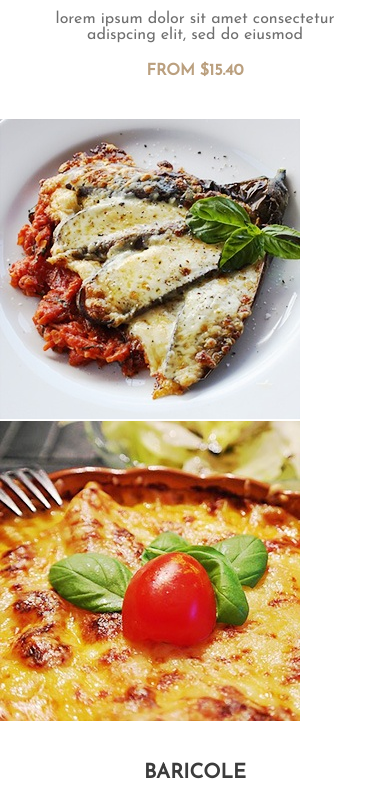
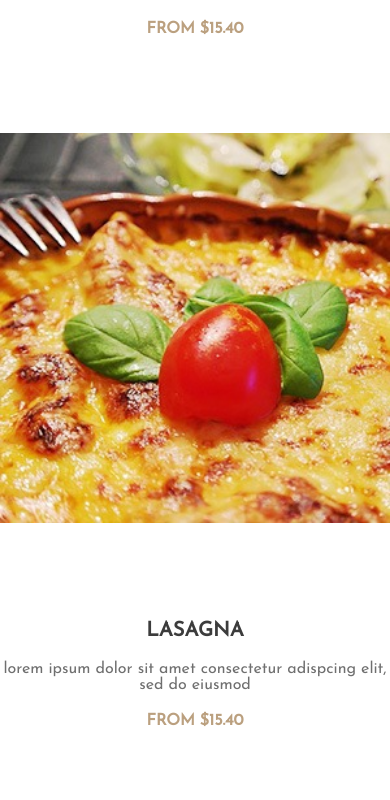
Before and after one commit to Sherlock1998/restaurant, a React (Create React App) app: page / in a window 390 px wide. Shown: the part 2670-3470 px from the top of the page. Built offline with nearby package versions, Linux system fonts and the light colour scheme.

Commit message:
cleaned up responsiveness for menu list section

```diff
--- a/src/components/menus.js
+++ b/src/components/menus.js
@@ -15,7 +15,7 @@ export default class Menus extends Component {
               <p className="body__text">lorem ipsum dolor sit amet consectetur adispcing elit, sed do eiusmod</p>
               <span className="menu__price price">from $15.40</span>
             </div>
-            <div className="menu__pic--1"><img src={baricole} alt="baricoles" /></div>
+            <div className="menu__pic--1"><img src={lasagna} alt="lasagna" /></div>
             <div className="menu__text--2">
               <span className="food--heading">eggplant parmigiana</span>
               <p className="body__text">lorem ipsum dolor sit amet consectetur adispcing elit, sed do eiusmod</p>
@@ -24,7 +24,7 @@ export default class Menus extends Component {
             <div className="menu__pic--2"><img src={eggplant} alt="eggplant" /></div>
           </div>
           <div className="menu__row--2">
-            <div className="menu__pic--3"><img src={lasagna} alt="lasagna" /></div>
+            <div className="menu__pic--3"><img src={baricole} alt="baricole" /></div>
             <div className="menu__text--3">
               <span className="food--heading">baricole  </span>
               <p className="body__text">lorem ipsum dolor sit amet consectetur adispcing elit, sed do eiusmod</p>
--- a/src/css/index.css
+++ b/src/css/index.css
@@ -151,21 +151,15 @@ body {
     color: white; }
 
 .menu-section {
-  margin-top: -5rem;
   position: relative;
   background-color: #F6F4F1; }
 
 .menu__row--1, .menu__row--2 {
   display: flex;
-  width: 70vw;
-  margin: 0 auto;
-  height: 30rem;
+  justify-content: center;
   z-index: 5;
   position: relative;
   background-color: white; }
-
-div[class^="menu__row"] > * {
-  flex: 1; }
 
 div[class^="menu__row"] div[class^="menu__text"] {
   text-align: center;
@@ -173,13 +167,22 @@ div[class^="menu__row"] div[class^="menu__text"] {
   flex-direction: column;
   justify-content: center;
   align-items: center;
-  padding: 3rem; }
+  padding: 3rem;
+  background-color: white;
+  width: 300px;
+  height: 300px; }
   div[class^="menu__row"] div[class^="menu__text"] > * {
     margin: 1rem 0; }
   div[class^="menu__row"] div[class^="menu__text"] .food--heading {
     font-size: 2rem; }
   div[class^="menu__row"] div[class^="menu__text"] .menu__price {
     font-size: 1.6rem; }
+
+.menu__row--1 > * {
+  margin-top: -50px; }
+
+.menu__row--2 > * {
+  margin-bottom: -50px; }
 
 @media only screen and (max-width: 500px) {
   .menu-section {
@@ -188,8 +191,16 @@ div[class^="menu__row"] div[class^="menu__text"] {
     display: block;
     width: auto;
     height: auto; }
-  div[class^="menu__pic"] {
-    background-size: cover; } }
+    div[class^="menu__row"] > * {
+      margin: 0; }
+    div[class^="menu__row"] div[class^="menu__text"] {
+      width: 100%;
+      padding: 5rem 0; }
+    div[class^="menu__row"] div[class^="menu__pic"] img {
+      width: 100%; }
+  .menu__row--1 {
+    display: flex !important;
+    flex-direction: column-reverse; } }
 
 .menus-list {
   display: flex;
--- a/src/sass/components/_menu.scss
+++ b/src/sass/components/_menu.scss
@@ -1,22 +1,16 @@
 .menu-section {
-  margin-top:-5rem;
   position:relative;
   background-color:#F6F4F1;
 }
 .menu__row--1, .menu__row--2 {
   display:flex;
-  width:70vw;
-  margin:0 auto;
-  height:30rem;
+  justify-content: center;
   z-index:5;
   position:relative;
   background-color:white;
 }
 
 div[class^="menu__row"] {
-  & > * {
-    flex:1;
-  }
   div[class^="menu__text"] {
     text-align:center;
     display:flex;
@@ -24,6 +18,9 @@ div[class^="menu__row"] {
     justify-content: center;
     align-items: center;
     padding:3rem;
+    background-color:white;
+    width:300px;
+    height:300px;
     & > * {
       margin:1rem 0;
     }
@@ -34,9 +31,13 @@ div[class^="menu__row"] {
       font-size:1.6rem;
     }
   }
-  div[class^="menu__pic"] {
+}
 
-  }
+.menu__row--1 > * {
+  margin-top:-50px;
+}
+.menu__row--2 > * {
+  margin-bottom:-50px;
 }
 
 @media only screen and (max-width: 500px) {
@@ -48,8 +49,21 @@ div[class^="menu__row"] {
       display:block;
       width:auto;
       height:auto;
+      & > * {
+        margin:0;
+      }
+      div[class^="menu__text"] {
+        width: 100%;
+        padding:5rem 0;
+      }
+      div[class^="menu__pic"] {
+        img {
+          width:100%;
+        }
+      }
     }
-    div[class^="menu__pic"] {
-      background-size:cover;
+    .menu__row--1 {
+      display:flex !important;
+      flex-direction:column-reverse;
     }
 }
```
